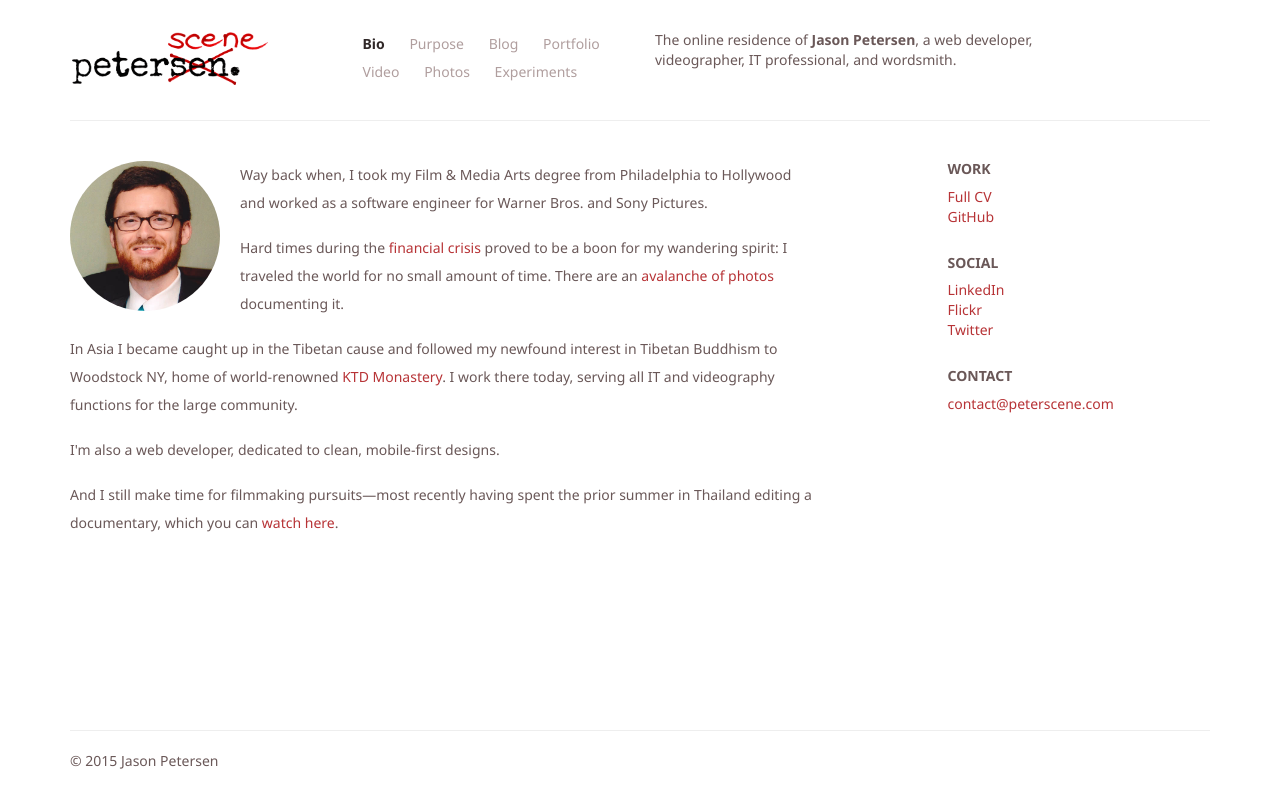
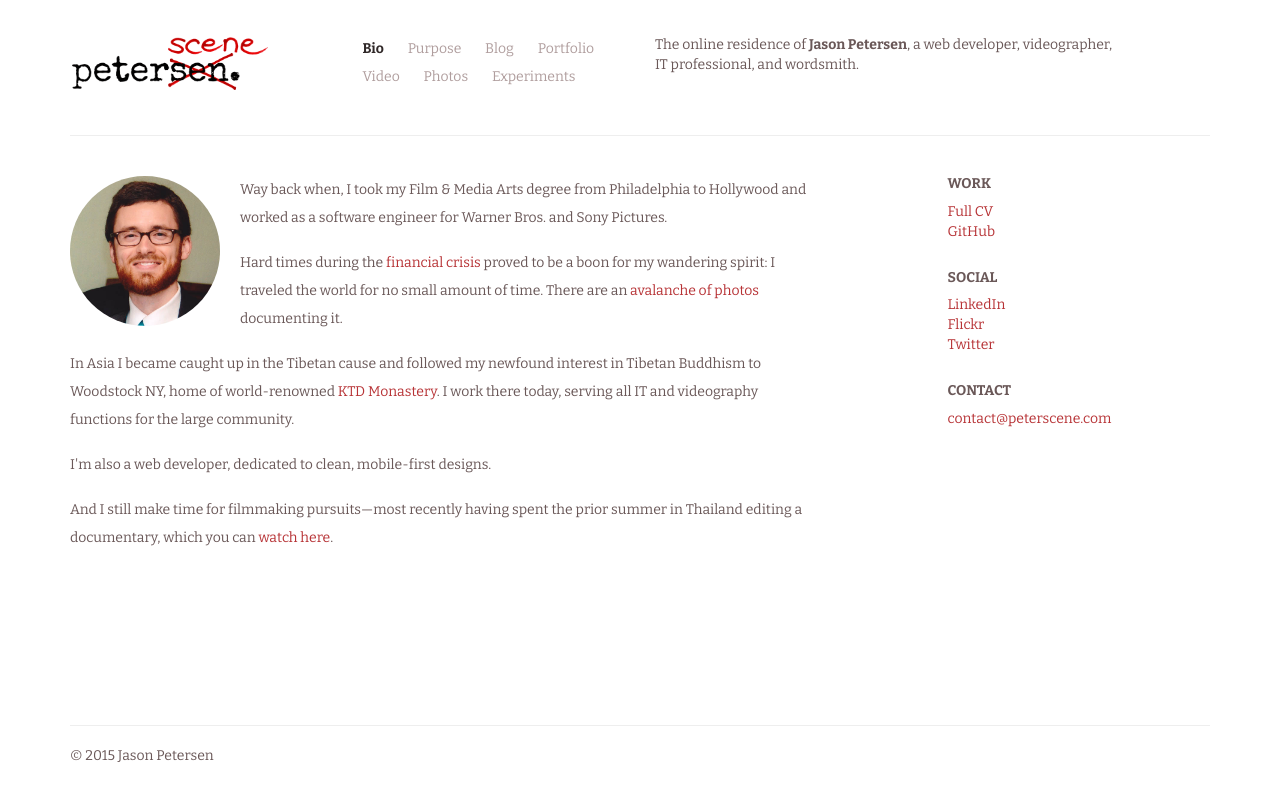
Before and after one commit to jasonpetersen/peterscene, a PHP site: page / in a window 1280 px wide. Run offline with PHP 8.4, Linux system fonts and the light colour scheme; some libraries are stand-ins or nearby versions.

Commit message:
Site font change
Noto Sans to Bitter.

```diff
--- a/css/main.css
+++ b/css/main.css
@@ -4,17 +4,19 @@ html {
 }
 
 body {
-	background: #ffffff;
+	font-family: 'Bitter', serif;
 }
 
 #cv {
 	background: #f3f3f3 url('/images/paper.gif');
+	color: #000000;
+	padding: 10px;
 }
 
 .body-bright {
+	background: #ffffff;
 	color: #6a5858;
-	font-family: 'Noto Sans', sans-serif;
-	margin-bottom: 90px;/* Margin bottom by footer height */
+	margin-bottom: 95px;/* Margin bottom by footer height */
 }
 
 a:link,
@@ -60,8 +62,8 @@ h6, .h6 {
 }
 
 .banner .row {
-	margin-top: 10px;
-	min-height: 90px;
+	margin-top: 15px;
+	min-height: 100px;
 }
 
 .banner .row div {
@@ -120,7 +122,7 @@ h6, .h6 {
 	position: absolute;
 	bottom: 0;
 	width: 100%;
-	height: 90px;/* Set the fixed height of the footer here - must correspond to body margin */
+	height: 95px;/* Set the fixed height of the footer here - must correspond to body margin */
 }
 
 .footer p {
@@ -196,12 +198,6 @@ h6, .h6 {
 	margin-bottom: 20px;
 }
 
-.cv {
-	font-family: 'Bitter', serif;
-	color: #000000;
-	padding: 10px;
-}
-
 .cv-item {
 	margin-bottom: 20px;
 }
--- a/cv/index.php
+++ b/cv/index.php
@@ -2,7 +2,6 @@
 <html lang="en">
 	<head>
 <?php include $_SERVER['DOCUMENT_ROOT'] . '/head.php'; ?>
-		<link href='http://fonts.googleapis.com/css?family=Bitter:400,700,400italic' rel='stylesheet' type='text/css'>
 		<title>Jason Petersen | CV</title>
 		<meta name="description" content="Web developer, videographer, photographer, wordsmith, world traveler, and all-around upstanding gentleman.">
 	</head>
--- a/head.php
+++ b/head.php
@@ -7,4 +7,4 @@
 		<meta name="author" content="Jason Petersen" />
 		<meta name="keywords" content="web developer, videographer, IT, design" />
 		<meta name="viewport" content="width=device-width, initial-scale=1, maximum-scale=1, user-scalable=no" />
-		<link href="http://fonts.googleapis.com/css?family=Noto+Sans:400,700,400italic,700italic" rel="stylesheet" type="text/css" />
+		<link href='http://fonts.googleapis.com/css?family=Bitter:400,700,400italic' rel='stylesheet' type='text/css'>
```
